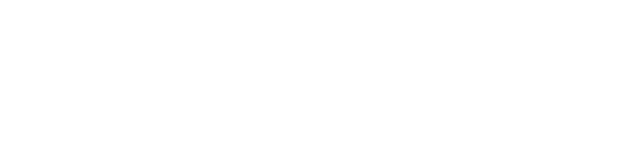
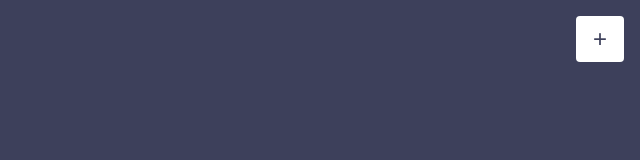
Before and after one commit to umutakinc/library, a plain HTML site: page index.html in a window 1280 px wide. Shown: the whole page, without its empty margins (640-1280 px from the left). Drawn offline with Linux system fonts and the light colour scheme.

Commit message:
book add button dev

```diff
--- a/index.html
+++ b/index.html
@@ -7,6 +7,24 @@
     <link rel="stylesheet" href="style.css">
 </head>
 <body>
+    <div class="container">
+        <div class="btn-wrapper">
+            <button class="add-book-btn" type="button">+</button>
+        </div>
+
+        <!-- <aside class="form-area">
+            <form action="">
+
+            </form>
+        </aside>
+
+        <div class="book">
+            <h2 class="book-title">Lorem ipsum dolor sit amet</h2>
+            <h3 class="book-author">Lorem, ipsum dolor</h3>
+            <h4 class="book-pages">150</h4>
+            <h4 class="book-isRead">Okundu</h4>
+        </div>
+    </div> -->
 
     <script src="main.js"></script>
 </body>
--- a/style.css
+++ b/style.css
@@ -0,0 +1,47 @@
+:root {
+    --delftBlue: #3D405B;
+    --white: #ffffff;
+    --blue: #1b9aaa;
+}
+* {
+    margin: 0;
+    padding: 0;
+    outline: 0;
+    box-sizing: border-box;
+}
+body {
+    background-color: var(--delftBlue);
+    color: var(--white);
+}
+.container {
+    margin-left: 1rem;
+    margin-right: 1rem;
+}
+.btn-wrapper {
+    display: flex;
+    justify-content: end;
+}
+.add-book-btn {
+    font-size: 1.5rem;
+    padding: .5rem 1rem;
+    margin-top: 1rem;
+    margin-bottom: 1rem;
+    cursor: pointer;
+    border: 1px solid transparent;
+    border-radius: .25rem;
+    background-color: var(--white);
+    color: var(--delftBlue);
+    transition: .25s all;
+}
+.add-book-btn:hover {
+    background-color: var(--blue);
+    color: var(--white);
+    scale: 1.2;
+}
+.form-area {
+    width: 25%;
+    background-color: var(--white);
+}
+.book {
+    background-color: var(--blue);
+}
```
